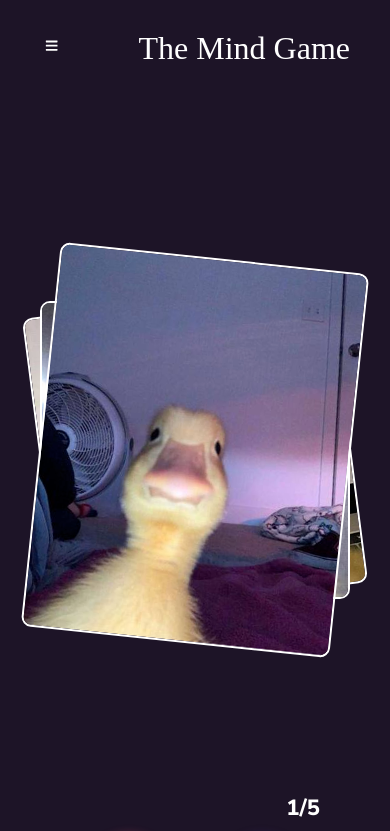
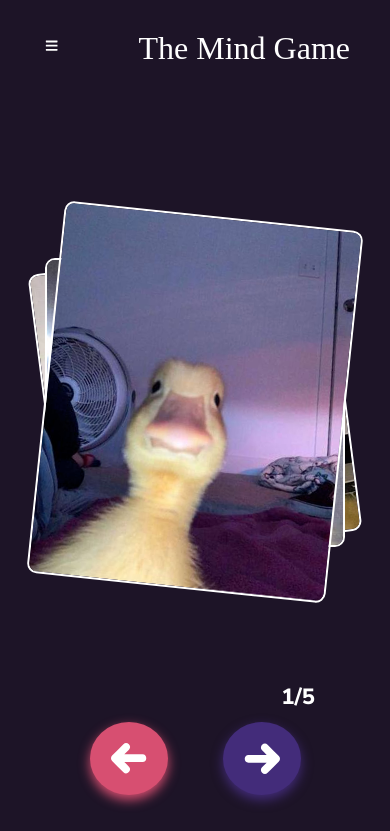
Before and after one commit to The-MindGame/mind-game, a React (Vite) app: page /about-us in a window 390 px wide. Shown: the top 831 px of the page. Built offline with nearby package versions, Linux system fonts and the light colour scheme; a web font is replaced by a local one.

Commit message:
Animations to About Page, fix the bunny

```diff
--- a/package.json
+++ b/package.json
@@ -15,7 +15,8 @@
     "react-dom": "^18.2.0",
     "react-icons": "^4.6.0",
     "react-router-dom": "^6.4.3",
-    "sass": "^1.56.0"
+    "sass": "^1.56.0",
+    "socket.io-client": "^4.5.4"
   },
   "devDependencies": {
     "@types/react": "^18.0.24",
--- a/src/components/StartGamePopup.jsx
+++ b/src/components/StartGamePopup.jsx
@@ -2,8 +2,14 @@ import React from 'react'
 import PlayIcon from '../assets/icons/PlayIcon'
 import bunnyVid from "../assets/video/popup_bunny.mp4"
 import CloseIcon from "../assets/icons/CloseIcon"
+import Cookies from 'js-cookie'
+
 
 function StartGamePopup({popup, setPopup}) {
+
+  const auth_string = Cookies.get("user");
+  const token = (auth_string ? JSON.parse(auth_string).token : "");
+
 
   return (
     <div className = {`popup ${popup ? "active" : ""}`}>
@@ -23,7 +29,7 @@ function StartGamePopup({popup, setPopup}) {
               <button><PlayIcon/></button>
             </form>
 
-            <button className='create-room-btn'>Create the Room</button>
+            <button  className='create-room-btn'>Create the Room</button>
           </div>
         </div>
     </div>
--- a/src/pages/AboutPage.jsx
+++ b/src/pages/AboutPage.jsx
@@ -1,7 +1,10 @@
 import React, { useEffect, useState } from 'react'
 import Arrow from "../assets/icons/Arrow"
-
-
+import one from "../assets/images/ducks/1.png"
+import two from "../assets/images/ducks/2.png"
+import three from "../assets/images/ducks/3.png"
+import four from "../assets/images/ducks/4.png"
+import five from "../assets/images/ducks/5.png"
 
 function AboutPage() {
 
@@ -9,26 +12,31 @@ function AboutPage() {
     {
       id:"1",
       name: "Azim",
+      img: one,
       description: "Lorem Ipsum is simply dummy text of the printing and typesetting industry. Lorem Ipsum has been the industry's standard dummy text ever since the 1500s, when an unknown printer took a galley of type and scrambled it to make a type specimen book. It has survived not only five centuries, but also the leap into electronic typesetting, remaining essentially unchanged. It was popularised in the 1960s with the release of Letraset sheets containing Lorem Ipsum passages, and more recently with desktop publishing software like Aldus PageMaker including versions of Lorem Ipsum.Why do we use it?It is a long established fact that a reader will be distracted by the readable conteb sites still in their infancy. Various versions have evolved over the years"
     },
     {
       id:"2",
       name: "Kamal",
+      img: two,
       description: "Lorem Ipsum is simply dummy text of the printing and typesetting industry. Lorem Ipsum has been the industry's standard dummy text ever since the 1500s, when an unknown printer took a galley of type and scrambled it to make a type specimen book. It has survived not only five centuries, but also the leap into electronic typesetting, remaining essentially unchanged. It was popularised in the 1960s with the release of Letraset sheets containing Lorem Ipsum passages, and more recently with desktop publishing software like Aldus PageMaker including versions of Lorem Ipsum.Why do we use it?It is a long established fact that a reader will be distracted by the readable conteb sites still in their infancy. Various versions have evolved over the years, sometimes by accident, sometimes on purpose (injected humour and the like)."
     },
     {
       id:"3",
       name: "Narmin",
+      img: three,
       description: "Lorem Ipsum is simply dummy text of the printing and typesetting industry. Lorem Ipsum has been the industry's standard dummy text ever since the 1500s, when an unknown printer took a galley of type and scrambled it to make a type specimen book. It has survived not only five centuries, but also the leap into electronic typesetting, remaining essentially unchanged. It was popularised in the 1960s with the release of Letraset sheets containing Lorem Ipsum passages, and more recently with desktop publishing software like Aldus PageMaker including versions of Lorem Ipsum.Why do we use it?It is a long established fact that a reader will be distracted by the readable conteb sites still in their infancy. Various versions have evolved over the years, sometimes by accident, sometimes on purpose (injected humour and the like)."
     },
     {
       id:"4",
       name: "Shams",
+      img: four,
       description: "Lorem Ipsum is simply dummy text of the printing and typesetting industry. Lorem Ipsum has been the industry's standard dummy text ever since the 1500s, when an unknown printer took a galley of type and scrambled it to make a type specimen book. It has survived not only five centuries, but also the leap into electronic typesetting, remaining essentially unchanged. It was popularised in the 1960s with the release of Letraset sheets containing Lorem Ipsum passages, and more recently with desktop publishing software like Aldus PageMaker including versions of Lorem Ipsum.Why do we use it?It is a long established fact that a reader will be distracted by the readable conteb sites still in their infancy. Various versions have evolved over the years, sometimes by accident, sometimes on purpose (injected humour and the like)."
     },
     {
       id:"5",
       name: "Turan",
+      img: five,
       description: "Lorem Ipsum is simply dummy text of the printing and typesetting industry. Lorem Ipsum has been the industry's standard dummy text ever since the 1500s, when an unknown printer took a galley of type and scrambled it to make a type specimen book. It has survived not only five centuries, but also the leap into electronic typesetting, remaining essentially unchanged. It was popularised in the 1960s with the release of Letraset sheets containing Lorem Ipsum passages, and more recently with desktop publishing software like Aldus PageMaker including versions of Lorem Ipsum.Why do we use it?It is a long established fact that a reader will be distracted by the readable conteb sites still in their infancy. Various versions have evolved over the years, sometimes by accident, sometimes on purpose (injected humour and the like)."
     }
 
@@ -44,12 +52,12 @@ function AboutPage() {
 
   const nextImg = () => {
     activeImage === 5 ? setActiveImage(1) : setActiveImage(activeImage+1)
-    window.scrollTo({ top: 100, behavior: 'smooth' });
+    // window.scrollTo({ top: 100, behavior: 'smooth' });
   }
 
   const prevImg = () => {
     activeImage === 1 ? setActiveImage(5) :setActiveImage(activeImage-1)
-    window.scrollTo({ top: 100, behavior: 'smooth' });
+    // window.scrollTo({ top: 100, behavior: 'smooth' });
   }
 
 
@@ -59,9 +67,9 @@ function AboutPage() {
       <div className="images">
 
         <div className="frame">
-            <img key={activeImage} className="current-image" src={`/src/assets/images/ducks/${activeImage}.png`} />
-            <img key={activeImage + 1} className="next-image" src={`/src/assets/images/ducks/${activeImage === 5 ? activeImage-4 : activeImage + 1}.png`} />
-            <img key={activeImage + 2} className="next-2-image" src={`/src/assets/images/ducks/${activeImage === 4 || activeImage === 5 ? activeImage-3 : activeImage + 2}.png`} />
+            <img key={activeImage} className="current-image" src={authors[activeImage-1].img} />
+            <img key={activeImage + 1} className="next-image" src={activeImage === 5 ? authors[activeImage-5].img : authors[activeImage].img} />
+            <img key={activeImage + 2} className="next-2-image" src={activeImage === 4 || activeImage === 5 ? authors[activeImage-4].img : authors[activeImage + 1].img} />
         </div>
 
         <p>{activeImage}/5</p>
--- a/src/styles/About.scss
+++ b/src/styles/About.scss
@@ -53,7 +53,6 @@
         grid-template-columns: 1fr;
         align-items: center;
         margin-bottom: 1rem;
-        min-height: 626px;
 
         img{
             width: 100%;
@@ -62,6 +61,7 @@
             height: auto;
             border-radius: 10px;
             border: 2px solid white;
+            transition: left 2000ms ease-in-out, top 2000ms ease-in-out;
         }
 
         .current-image{
@@ -69,23 +69,22 @@
             grid-row: 1/2;
             z-index: 3;
             transform: rotate(6deg);
-            transition: left 2000ms ease-in-out, top 2000ms ease-in-out;
+            transition: 0.3s ease-in-out  ;
         }
-
 
         .next-image{
 
             grid-column: 1/2;
             grid-row: 1/2;
             z-index: 2;
+            transition: 0.3s ease-in-out ;
         }
         .next-2-image{
             grid-column: 1/2;
             grid-row: 1/2;
             z-index: 1;
             transform: rotate(-7.32deg);
-            transition: left 2000ms ease-in-out, top 2000ms ease-in-out;
-
+            transition: 0.3s ease-in-out;
         }
     }
 
--- a/src/styles/Queries.scss
+++ b/src/styles/Queries.scss
@@ -1,6 +1,3 @@
-
-
-
 @media screen and (max-width:1024px){
     // ABOUT US
     .no-back-page-wrapper{
@@ -26,8 +23,9 @@
 // }
 
 
-@media screen and (max-width:600px){
-    .no-back-page-wrapper{
-        padding: 7rem 4rem;
+@media screen and (max-width: 600px){
+
+    .frame{
+        min-height: 500px;
     }
 }
```
Also changed, not shown: src/assets/images/bunny.png, 1 other file (tests, documents, lock files or other folders).
